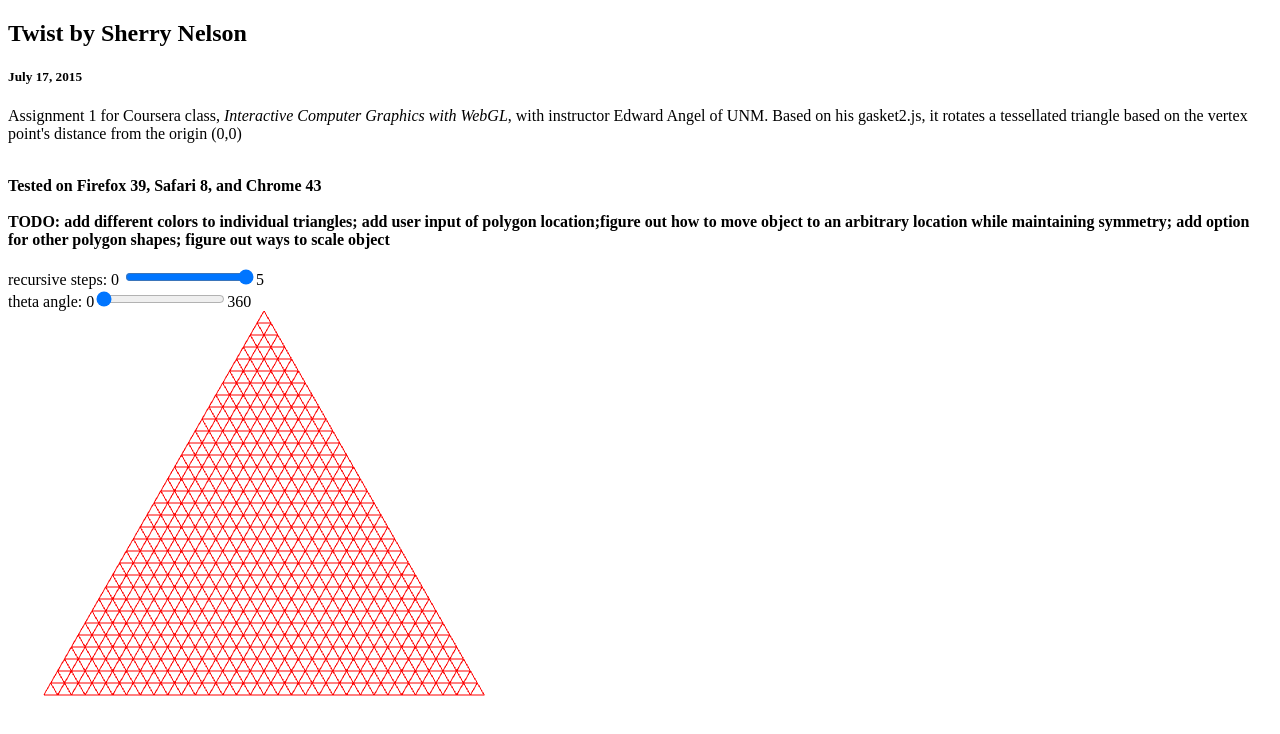
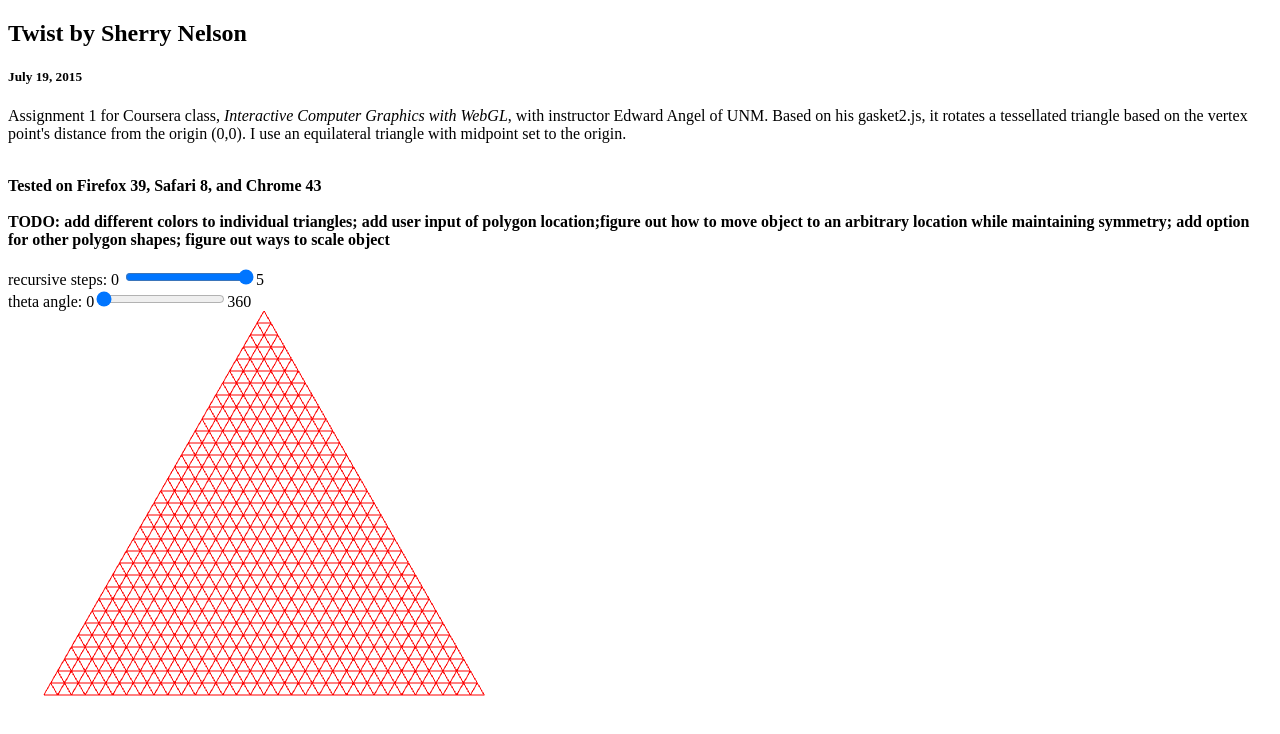
Before and after one commit to sherrynelson/sherrynelson.github.io, a plain HTML site: page Progs/twist.html in a window 1280 px wide. Drawn offline with Linux system fonts and the light colour scheme.

Commit message:
updated date and description

```diff
--- a/Progs/twist.html
+++ b/Progs/twist.html
@@ -38,8 +38,8 @@ main()
 
 <body>
 <h2> Twist by Sherry Nelson</h2>
-<h5>July 17, 2015</h5>
-<p>Assignment 1 for Coursera class, <i> Interactive Computer Graphics with WebGL</i>, with instructor Edward Angel of UNM. Based on his gasket2.js, it rotates a tessellated triangle based on the vertex point's distance from the origin (0,0) </p>
+<h5>July 19, 2015</h5>
+<p>Assignment 1 for Coursera class, <i> Interactive Computer Graphics with WebGL</i>, with instructor Edward Angel of UNM. Based on his gasket2.js, it rotates a tessellated triangle based on the vertex point's distance from the origin (0,0). I use an equilateral triangle with midpoint set to the origin. </p>
 <br><strong> Tested on Firefox 39, Safari 8, and Chrome 43</strong></br>
 <br><strong> TODO: add different colors to individual triangles;  add user input of polygon location;figure out how to move object to an arbitrary location while maintaining symmetry; add option for other polygon shapes; figure out ways to scale object</strong></br>
 <br>
```
